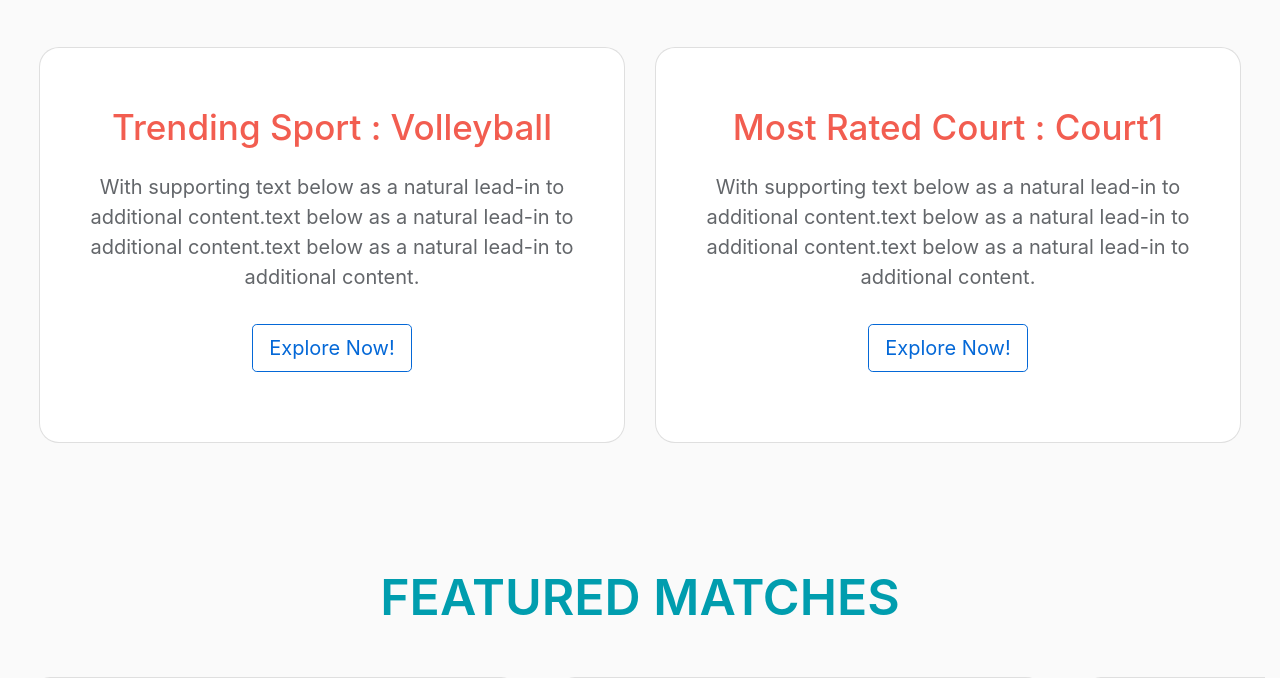
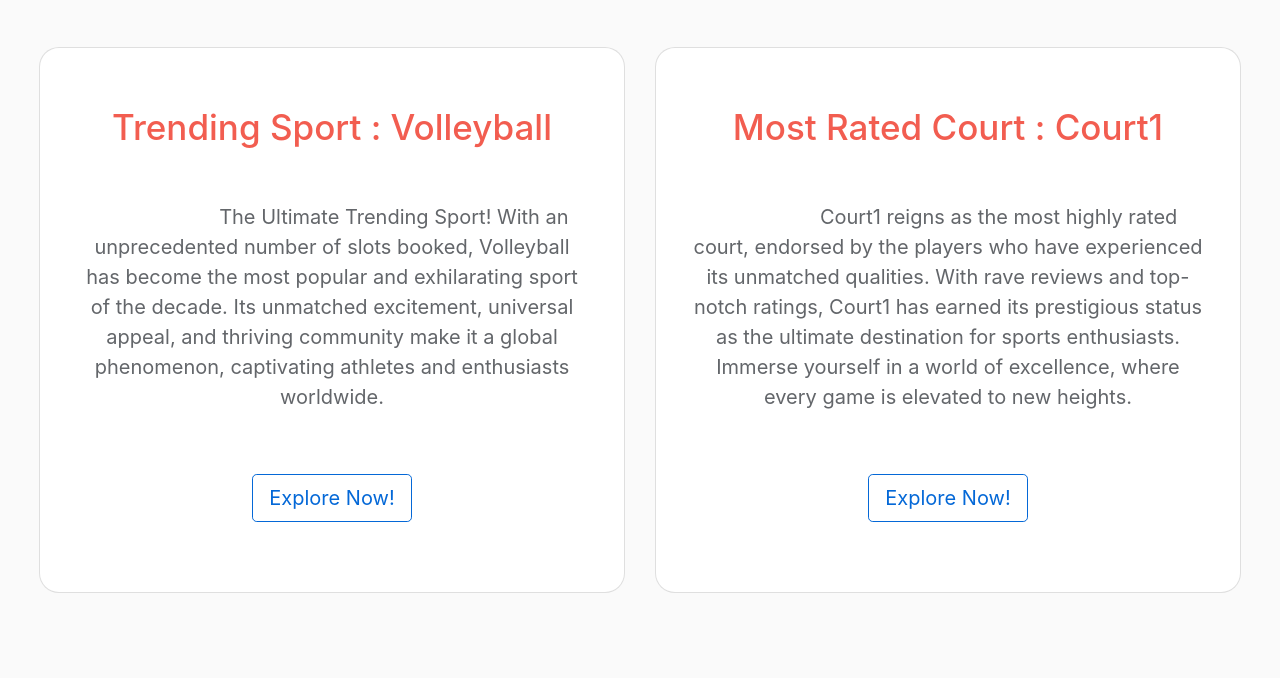
Before and after one commit to Harshini321/Sports_Complex, a Django app: page / in a window 1280 px wide; the page is wider, and only the part inside the window is pictured. Shown: the part 925-1603 px from the top of that part. Run offline with Django 4.2, Linux system fonts and the light colour scheme; data comes from the database, SQL or seed files in the repository; both versions use the stored data as it was after the commit; some libraries are stand-ins or nearby versions.

Commit message:
minor changes

```diff
--- a/sports/templates/sports/home.html
+++ b/sports/templates/sports/home.html
@@ -40,7 +40,9 @@
                   <div class="card-body">
 
                       <h5 class="card-title py-2 trending-head2 orange-col">Trending Sport : {{ trending_sport }}</h5>
-                    <p class="card-text card-para py-3 px-3">With supporting text below as a natural lead-in to additional content.text below as a natural lead-in to additional content.text below as a natural lead-in to additional content.</p>
+                    <p class="card-text card-para py-3 px-3">
+                      The Ultimate Trending Sport! With an unprecedented number of slots booked, {{ trending_sport }} has become the most popular and exhilarating sport of the decade. Its unmatched excitement, universal appeal, and thriving community make it a global phenomenon, captivating athletes and enthusiasts worldwide.
+                    </p>
                     <a href="{% url 'sports-detail' trending_sport.id %}" class="btn btn-outline btn-lg ">Explore Now!</a>
                   </div>
                 </div>
@@ -51,7 +53,9 @@
             <div class="shadow-lg card featured-card mb-4">
               <div class="card-body">
                 <h5 class="card-title py-2 trending-head2">Most Rated Court : {{ rated_court }}</h5>
-                <p class="card-text card-para py-3 px-3">With supporting text below as a natural lead-in to additional content.text below as a natural lead-in to additional content.text below as a natural lead-in to additional content.</p>
+                <p class="card-text card-para py-3 px-3">
+                  {{ rated_court }} reigns as the most highly rated court, endorsed by the players who have experienced its unmatched qualities. With rave reviews and top-notch ratings, {{ rated_court }} has earned its prestigious status as the ultimate destination for sports enthusiasts. Immerse yourself in a world of excellence, where every game is elevated to new heights.
+                </p>
                 <a href="{% url 'courts-detail' rated_court.id %}" class="btn btn-outline btn-lg">Explore Now!</a>
               </div>
             </div>
--- a/sports/templates/sports/slots.html
+++ b/sports/templates/sports/slots.html
@@ -30,7 +30,7 @@
     </div>
 
 {% for slot in slots %}
-    {% if slot not in booked_slots.slots.all and slot.date == today %}
+    {% if slot not in booked_slots.slots.all %}
     <article class="media content-section shadow-box">
         <div class="media-body">
             <div class="article-metadata sport-title-div">
--- a/sports/templates/sports/sport_slots.html
+++ b/sports/templates/sports/sport_slots.html
@@ -18,7 +18,7 @@
         >
     {% endif %}
 {% for slot in slots %}
-    {% if slot.date == today %}
+    {% comment %} {% if slot.date == today %} {% endcomment %}
     <article class="media content-section">
         <div class="media-body">
             <div class="article-metadata">
@@ -71,7 +71,7 @@
             </div>
         </div>
     </article>
-    {% endif %}
+    {% comment %} {% endif %} {% endcomment %}
 {% endfor %}
 
 {% endblock content %}
--- a/sports/templates/sports/sports.html
+++ b/sports/templates/sports/sports.html
@@ -23,7 +23,7 @@
             <div class="article-metadata sport-title-div">
                 <h2><a class="article-title sport-title" href="{% url 'sports-detail' sport.id %}">{{ sport.name }}</a></h2>
             </div>
-            <p class="sports-article-content">Est dolore velit qui reiciendis eius aut porro maxime et voluptate doloribus sed voluptatem pariatur. Est tenetur illo est asperiores facere et perferendis incidunt est commodi quas?</p>
+            <p class="sports-article-content">Unleash your inner champion and let the world witness your greatness on the field of play.Join the ranks of the fearless and the determined, as sports empower you to push boundaries and conquer new horizons.</p>
         </div>
     </div>
 {% endfor %}
```
Also changed, not shown: db.sqlite3, 13 other files.
